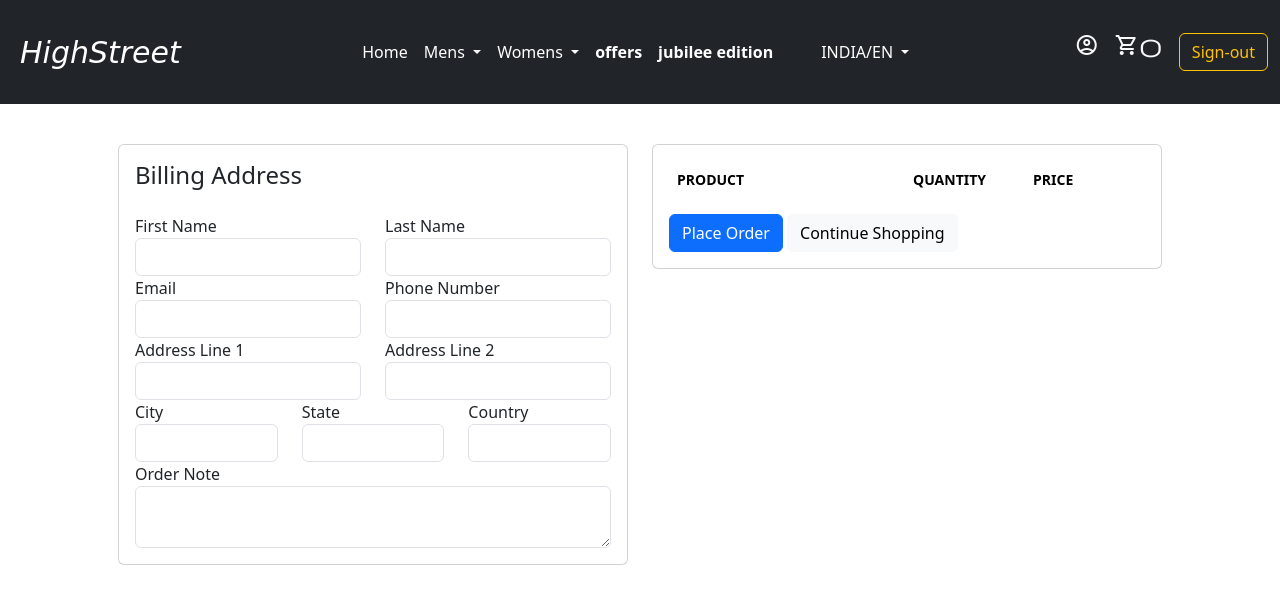
After one commit to Arshab17/Ecommerce, a Django app: page /cart/checkout/ in a window 1280 px wide. The commit adds this page. Shown: the top 612 px of the page. Run offline with Django 4.2, Linux system fonts and the light colour scheme; a user stored in the database is signed in; data comes from the database, SQL or seed files in the repository; both versions use the stored data as it was after the commit; lists and menus that the app fills with data are empty; some libraries are stand-ins or nearby versions.

Commit message:
handled cart and checkout page with session and logged in users

```diff
--- a/Desktop/Ecommerce/HighStreet/cart/context_processors.py
+++ b/Desktop/Ecommerce/HighStreet/cart/context_processors.py
@@ -7,7 +7,11 @@ def counter(request):
     else:
         try:
             cart = Cart.objects.filter(cart_id=_cart_id(request))
-            cart_item = CartItem.objects.filter(cart=cart[:1])
+            if request.user.is_authenticated:
+                cart_item = CartItem.objects.all().filter(user = request.user)
+            else:
+
+                cart_item = CartItem.objects.filter(cart=cart[:1])
             for item in cart_item:
                 cart_count += item.quantity
         except Cart.DoesNotExist:
--- a/Desktop/Ecommerce/HighStreet/cart/models.py
+++ b/Desktop/Ecommerce/HighStreet/cart/models.py
@@ -1,6 +1,6 @@
 from django.db import models
 from store.models import Product,Variation
-
+from account.models import CustomUser
 # Create your models here.
 class Cart(models.Model):
     cart_id = models.CharField(max_length=250,blank=True)
@@ -10,9 +10,10 @@ class Cart(models.Model):
         return self.cart_id
 
 class CartItem(models.Model):
+    user = models.ForeignKey(CustomUser,on_delete=models.CASCADE,null=True)
     product = models.ForeignKey(Product,on_delete=models.CASCADE)
     variation = models.ManyToManyField(Variation,blank=True)
-    cart = models.ForeignKey(Cart,on_delete=models.CASCADE)
+    cart = models.ForeignKey(Cart,on_delete=models.CASCADE,null=True)
     quantity = models.IntegerField()
     is_active = models.BooleanField(default=True)
 
--- a/Desktop/Ecommerce/HighStreet/cart/urls.py
+++ b/Desktop/Ecommerce/HighStreet/cart/urls.py
@@ -5,5 +5,6 @@ urlpatterns = [
      path('add_cart/<int:product_id>',add_cart,name='add_cart'),
      path('remove_cart/<int:product_id>/<int:cart_item_id>/',remove_cart,name='remove_cart'),
      path('remove_cart_items/<int:product_id>/<int:cart_item_id>/',remove_cart_item,name='remove_cart_items'),
+     path('checkout/',checkout,name="checkout")
      # path('add_cart_item/<int:product_id>/',cart_item_grouping,name="item_add")
 ]
--- a/Desktop/Ecommerce/HighStreet/cart/views.py
+++ b/Desktop/Ecommerce/HighStreet/cart/views.py
@@ -3,6 +3,7 @@ from cart.models import Cart,CartItem
 from store.models import Product,Variation
 from django.http import  HttpResponse
 from django.core.exceptions import ObjectDoesNotExist
+from django.contrib.auth.decorators import login_required
 
 def _cart_id(request):
     cart = request.session.session_key
@@ -29,75 +30,135 @@ def _cart_id(request):
 
 
 def add_cart(request,product_id):
+    current_user = request.user
     product = Product.objects.get(id = product_id)
-    product_variation = []
-    if request.method == 'POST':
-       for item in request.POST:
-        #    if item == 'csrfmiddlewaretoken':
-        #        continue
-           key = item
-        #    print(key)
-           value = request.POST[key]
-           print(request.POST[key])
-           try:
-                variation = Variation.objects.get(product=product, variation_category__iexact=key, variation_value__iexact=value)
-                product_variation.append(variation)
-                # print(variation)
+    #if user.is_authenticated
+    if current_user.is_authenticated:
+        product_variation = []
+        if request.method == 'POST':
+            for item in request.POST:
+                key = item
+                #    print(key)
+                value = request.POST[key]
+                print(request.POST[key])
+                try:
+                    variation = Variation.objects.get(product=product,variation_value__iexact=value, variation_category__iexact=key,)
+                    product_variation.append(variation)
+                    # print(variation)
 
-           except:
-                pass
+                except:
+                    pass
+
+        cart_item_exist = CartItem.objects.filter(product=product, user=current_user).exists()
+        if cart_item_exist:
+            cart_item = CartItem.objects.filter(product=product,user=current_user)
+            #existing_variations-> database
+            #current_variations-> product_variation
+            #item_id-> database
+            ex_var_list = []
+            id = []
+            for item in cart_item:
+                existing_variation = item.variation.all().order_by('id')
+                ex_var_list.append(list(existing_variation))
+                id.append(item.id)
+
+            # ex_var_list.reverse()
+            print(ex_var_list)
+            print(product_variation)
+            if product_variation in ex_var_list:
+                    #increment the quantity
+                index = ex_var_list.index(product_variation)
+                item_id = id[index]
+                item = CartItem.objects.get(product=product,id=item_id)
+                item.quantity += 1
+                item.save()
+            else:
+                item = CartItem.objects.create(product=product,quantity=1,user=current_user)
+
+                if len(product_variation) > 0:
+                    item.variation.clear()
+                    item.variation.add(*product_variation)
+                item.save()
+        else:
+            cart_item = CartItem.objects.create(
+                product = product,
+                quantity = 1,
+                user = current_user,
+            )
+            if len(product_variation) > 0:
+                cart_item.variation.clear()
+                cart_item.variation.add(*product_variation)
+            cart_item.save()
+        return redirect('cart')
+
+    #if user is not authenticated
+    else:
+        product_variation = []
+        if request.method == 'POST':
+            for item in request.POST:
+                key = item
+                #    print(key)
+                value = request.POST[key]
+                print(request.POST[key])
+                try:
+                    variation = Variation.objects.get(product=product,variation_value__iexact=value, variation_category__iexact=key,)
+                    product_variation.append(variation)
+                    # print(variation)
+
+                except:
+                    pass
 
 
-    try:
-        cart = Cart.objects.get(cart_id = _cart_id(request))
-    except Cart.DoesNotExist:
-        cart = Cart.objects.create(
-            cart_id = _cart_id(request)
-        )
-    cart.save()
+        try:
+            cart = Cart.objects.get(cart_id = _cart_id(request))
+        except Cart.DoesNotExist:
+            cart = Cart.objects.create(
+                cart_id = _cart_id(request)
+            )
+        cart.save()
 
-    cart_item_exist = CartItem.objects.filter(product=product, cart=cart).exists()
-    if cart_item_exist:
-        cart_item = CartItem.objects.filter(product=product, cart=cart)
-        #existing_variations-> database
-        #current_variations-> product_variation
-        #item_id-> database
-        ex_var_list = []
-        id = []
-        for item in cart_item:
-            existing_variation = item.variation.all().order_by('variation_value')
-            ex_var_list.append(list(existing_variation))
-            id.append(item.id)
+        cart_item_exist = CartItem.objects.filter(product=product, cart=cart).exists()
+        if cart_item_exist:
+            cart_item = CartItem.objects.filter(product=product, cart=cart)
+            #existing_variations-> database
+            #current_variations-> product_variation
+            #item_id-> database
+            ex_var_list = []
+            id = []
+            for item in cart_item:
+                existing_variation = item.variation.all().order_by('id')
+                ex_var_list.append(list(existing_variation))
+                id.append(item.id)
 
-        # product_variation.reverse()
-        print(ex_var_list)
-        print(product_variation)
-        if product_variation in ex_var_list:
-                #increment the quantity
-            index = ex_var_list.index(product_variation)
-            item_id = id[index]
-            item = CartItem.objects.get(product=product,id=item_id)
-            item.quantity += 1
-            item.save()
+            # ex_var_list.reverse()
+            print(ex_var_list)
+            print(product_variation)
+            if product_variation in ex_var_list:
+                    #increment the quantity
+                index = ex_var_list.index(product_variation)
+                item_id = id[index]
+                item = CartItem.objects.get(product=product,id=item_id)
+                item.quantity += 1
+                item.save()
+            else:
+                item = CartItem.objects.create(product=product,quantity=1,cart=cart)
+
+                if len(product_variation) > 0:
+                    item.variation.clear()
+                        # print(item)
+                    item.variation.add(*product_variation)
+                item.save()
         else:
-            item = CartItem.objects.create(product=product,quantity=1,cart=cart)
-
+            cart_item = CartItem.objects.create(
+                product = product,
+                quantity = 1,
+                cart = cart,
+            )
             if len(product_variation) > 0:
-                item.variation.clear()
-                    # print(item)
-                item.variation.add(*product_variation)
-            item.save()
-    else:
-        cart_item = CartItem.objects.create(
-            product = product,
-            quantity = 1,
-            cart = cart,
-        )
-        if len(product_variation) > 0:
-            cart_item.variation.clear()
-            cart_item.variation.add(*product_variation)
-        cart_item.save()
-    return redirect('cart')
+                cart_item.variation.clear()
+                cart_item.variation.add(*product_variation)
+            cart_item.save()
+        return redirect('cart')
     # return HttpResponse(cart_item.product)
 
 def cart(request):
@@ -107,9 +168,12 @@ def cart(request):
     quantity=0
     cart_items = None
     try:
+        if request.user.is_authenticated:
+            cart_items=CartItem.objects.filter(user =request.user,is_active=True)
+        else:
 
-        cart = Cart.objects.get(cart_id =_cart_id(request))
-        cart_items = CartItem.objects.filter(cart = cart,is_active=True)
+            cart = Cart.objects.get(cart_id =_cart_id(request))
+            cart_items = CartItem.objects.filter(cart = cart,is_active=True)
 
         for cart_item in cart_items:
             total += (cart_item.product.price * cart_item.quantity)
@@ -128,10 +192,14 @@ def cart(request):
     return render(request,'store/cart.html',context)
 
 def remove_cart(request,product_id,cart_item_id):
-    cart = Cart.objects.get(cart_id = _cart_id(request))
+
     product = get_object_or_404(Product,id=product_id)
     try:
-        cart_item =CartItem.objects.get(product=product, cart=cart, id=cart_item_id)
+        if request.user.is_authenticated:
+            cart_item =CartItem.objects.get(product=product, user=request.user, id=cart_item_id)
+        else:
+            cart = Cart.objects.get(cart_id = _cart_id(request))
+            cart_item =CartItem.objects.get(product=product, cart=cart, id=cart_item_id)
         if cart_item.quantity > 1:
             cart_item.quantity -= 1
             cart_item.save()
@@ -142,8 +210,43 @@ def remove_cart(request,product_id,cart_item_id):
     return redirect('cart')
 
 def remove_cart_item(request,product_id,cart_item_id):
-    cart = Cart.objects.get(cart_id = _cart_id(request))
     product = get_object_or_404(Product,id=product_id)
-    cart_item = CartItem.objects.get(product=product,cart=cart,id=cart_item_id)
+    if request.user.is_authenticated:
+        cart_item = CartItem.objects.get(product=product,user=request.user,id=cart_item_id)
+    else:
+        cart = Cart.objects.get(cart_id = _cart_id(request))
+        cart_item = CartItem.objects.get(product=product,cart=cart,id=cart_item_id)
     cart_item.delete()
     return redirect('cart')
+
+@login_required(login_url='signin')
+def checkout(request):
+    tax=0
+    total=0
+    grand_total=0
+    quantity=0
+    cart_items = None
+    try:
+
+        if request.user.is_authenticated:
+            cart_items=CartItem.objects.filter(user =request.user,is_active=True)
+        else:
+
+            cart = Cart.objects.get(cart_id =_cart_id(request))
+            cart_items = CartItem.objects.filter(cart = cart,is_active=True)
+
+        for cart_item in cart_items:
+            total += (cart_item.product.price * cart_item.quantity)
+            quantity += cart_item.quantity
+        tax = (3*total)/100
+        grand_total = total + tax
+    except ObjectDoesNotExist:
+        pass
+    context = {
+        'tax': tax,
+        'total':total,
+        'quantity':quantity,
+        'cart_items':cart_items,
+        'grand_total':grand_total,
+    }
+    return render(request,'store/checkout.html',context)
--- a/Desktop/Ecommerce/HighStreet/store/views.py
+++ b/Desktop/Ecommerce/HighStreet/store/views.py
@@ -7,7 +7,7 @@ from django.core.paginator import EmptyPage,Paginator
 from django.contrib.auth.decorators import login_required
 # Create your views here.
 
-@login_required(login_url='signin')
+# @login_required(login_url='signin')
 def home(request):
     search = request.GET.get('search')
     products = Product.objects.all()
--- a/Desktop/Ecommerce/HighStreet/templates/store/base.html
+++ b/Desktop/Ecommerce/HighStreet/templates/store/base.html
@@ -127,10 +127,10 @@
               shopping_cart{{cart_count}}
 
               </span></a>
-              {% if request.user %}
+              {% if request.user.is_authenticated %}
               <a href="{% url 'signout' %}" class="btn btn-outline-warning">Sign-out</a>
               {% else %}
-              <a href="#" class="btn btn-outline-primary">Sign-in</a>
+              <a href="{% url 'signin' %}" class="btn btn-outline-primary">Sign-in</a>
               {% endif %}
           </div>
          </div>
--- a/Desktop/Ecommerce/HighStreet/templates/store/cart.html
+++ b/Desktop/Ecommerce/HighStreet/templates/store/cart.html
@@ -97,7 +97,7 @@
 			<p class="text-center mb-3">
 				<img src="./images/misc/payments.png" height="26">
 			</p>
-			<a href="./place-order.html" class="btn btn-primary btn-block"> Checkout </a>
+			<a href="{% url 'checkout' %}" class="btn btn-primary btn-block"> Checkout </a>
 			<a href="{% url 'home' %}" class="btn btn-light btn-block">Continue Shopping</a>
 		</div> <!-- card-body.// -->
 		</div> <!-- card.// -->
--- /dev/null
+++ b/Desktop/Ecommerce/HighStreet/templates/store/checkout.html
@@ -0,0 +1,131 @@
+{% extends 'store/base.html' %}
+
+{% block content %}
+
+<!-- ============================ COMPONENT 1 ================================= -->
+
+<div class="container mt-5 p-5">
+
+
+        <div class="row mt-5">
+            <aside class="col-lg-6">
+
+        <div class="card ">
+            <div class="card-body">
+                <h4 class="card-title mb-4">Billing Address</h4>
+        <form action="{% url 'checkout' %}" method="POST">
+                    {% csrf_token %}
+                    <div class="row">
+                        <div class="col form-group">
+                            <label for="" >First Name </label>
+                            <input type="text" name='first_name' class="form-control" required >
+                        </div>
+                        <div class="col form-group">
+                            <label for="" >Last Name </label>
+                            <input type="text" name='first_name' class="form-control" required >
+                        </div>
+                    </div>
+                    <div class="row">
+                        <div class="col form-group">
+                            <label for="" >Email </label>
+                            <input type="text" name='email' class="form-control" required >
+                        </div>
+                        <div class="col form-group">
+                            <label for="" >Phone Number </label>
+                            <input type="text" name='phone' class="form-control" required >
+                        </div>
+                    </div>
+                    <div class="row">
+                        <div class="col form-group">
+                            <label for="" >Address Line 1</label>
+                            <input type="text" name='address_line_1' class="form-control" required >
+                        </div>
+                        <div class="col form-group">
+                            <label for="" >Address Line 2 </label>
+                            <input type="text" name='address_line_2' class="form-control" required >
+                        </div>
+                    </div>
+                    <div class="row">
+                        <div class="col form-group">
+                            <label for="" >City </label>
+                            <input type="text" name='city' class="form-control" required >
+                        </div>
+                        <div class="col form-group">
+                            <label for="" >State </label>
+                            <input type="text" name='state' class="form-control" required >
+                        </div>
+                        <div class="col form-group">
+                            <label for="" >Country </label>
+                            <input type="text" name='Country' class="form-control" required >
+                        </div>
+                    </div>
+                    <div class="row">
+                        <div class="col form-group">
+                            <label for="" >Order Note </label>
+                            <textarea type="text" name='order_note' class="form-control" required> </textarea>
+                        </div>
+                    </div>
+
+                </div>
+
+                </div> <!-- card.// -->
+
+              </aside> <!-- col.// -->
+             <aside class="col-lg-6">
+
+                <div class="card">
+                <div class="card-body">
+                    <table class="table table-borderless table-shopping-cart">
+                        <thead class="text-muted">
+                        <tr class="small text-uppercase">
+                        <th scope="col">Product</th>
+                        <th scope="col" width="120">Quantity</th>
+                        <th scope="col" width="120">Price</th>
+                        </tr>
+                        </thead>
+                        <tbody>
+                            {% for cart_item in cart_items %}
+                        <tr>
+                            <td>
+                                <figure class="itemside align-items-center">
+                                    <div class="aside"><img src="{{ cart_item.product.image.url }}" class="img-sm w-25"></div>
+                                    <figcaption class="info">
+                                        <a href="#" class="title text-dark">{{ cart_item.product.title }}</a>
+                                        <p class="text-muted small">
+                                            {% for item in cart_item.variation.all %}
+                                            {{ item.variation_category| capfirst }} : {{ item.variation_value |capfirst}}
+                                            <br>
+
+                                            {% endfor %}
+                                        </p>
+                                    </figcaption>
+                                </figure>
+                            </td>
+                            <td>
+                              <label> {{cart_item.quantity}}</label>
+                            </td>
+                            <td>
+                                <div class="price-wrap">
+                                    <var class="price">{{cart_item.sub_total}}</var>
+                                    <small class="text-muted"> {{cart_item.product.price }} x {{cart_item.quantity}}  </small>
+                                </div> <!-- price-wrap .// -->
+                            </td>
+
+                            </tr>
+                            {% endfor %}
+                        </tbody>
+                    </table>
+                    <button type="submit" class="btn btn-primary btn-block"> Place Order </button>
+                    <a href="{% url 'home' %}" class="btn btn-light btn-block">Continue Shopping</a>
+        </form>
+                </div> <!-- card-body.// -->
+                </div> <!-- card.// -->
+
+        </aside> <!-- col.// -->
+
+
+        </div> <!-- row.// -->
+
+        <!-- ============================ COMPONENT 1 END .// ================================= -->
+    </div> <!---container-->
+    {% endblock content %}
```
Also changed, not shown: Desktop/Ecommerce/HighStreet/account/views.py (+51 -2 lines), Desktop/Ecommerce/HighStreet/templates/store/product_detail.html (+13 -12 lines), Desktop/Ecommerce/HighStreet/cart/migrations/0002_cartitem_user_alter_cartitem_cart.py (added), Desktop/Ecommerce/HighStreet/db.sqlite3.
